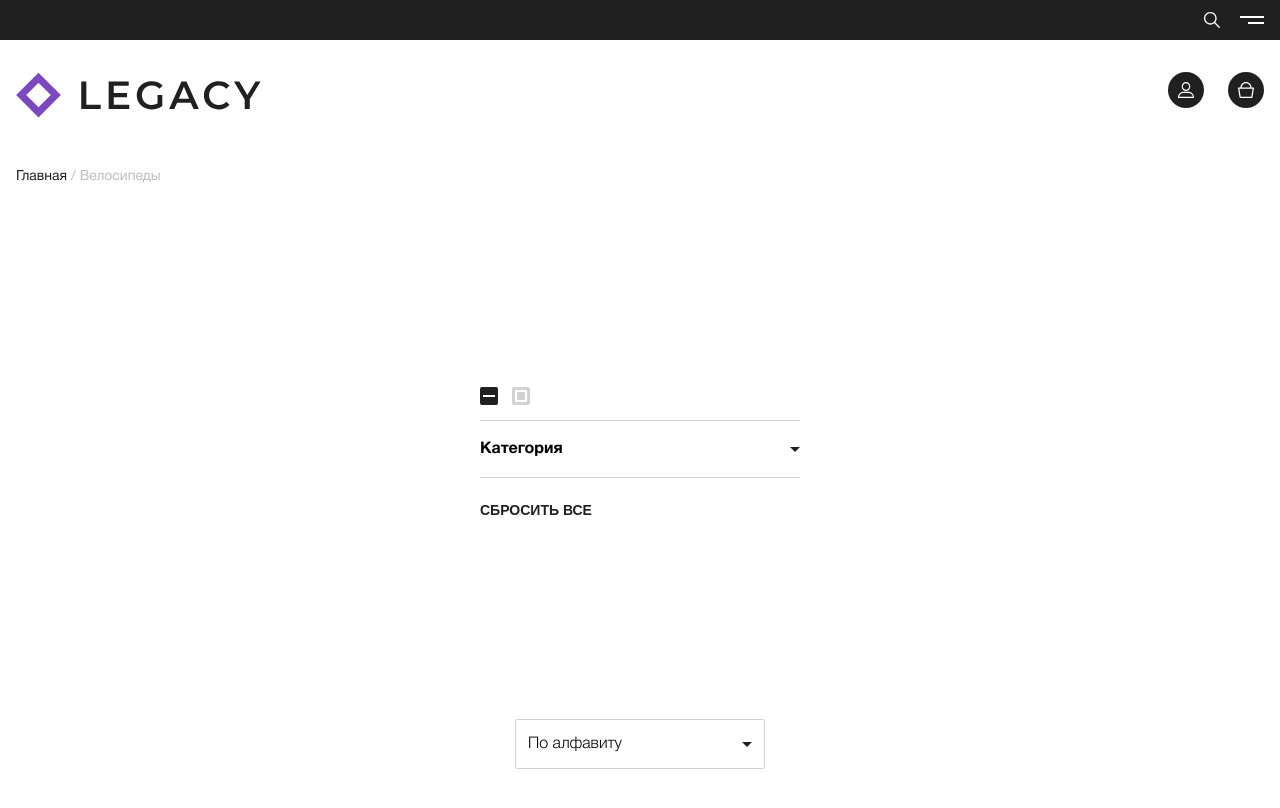
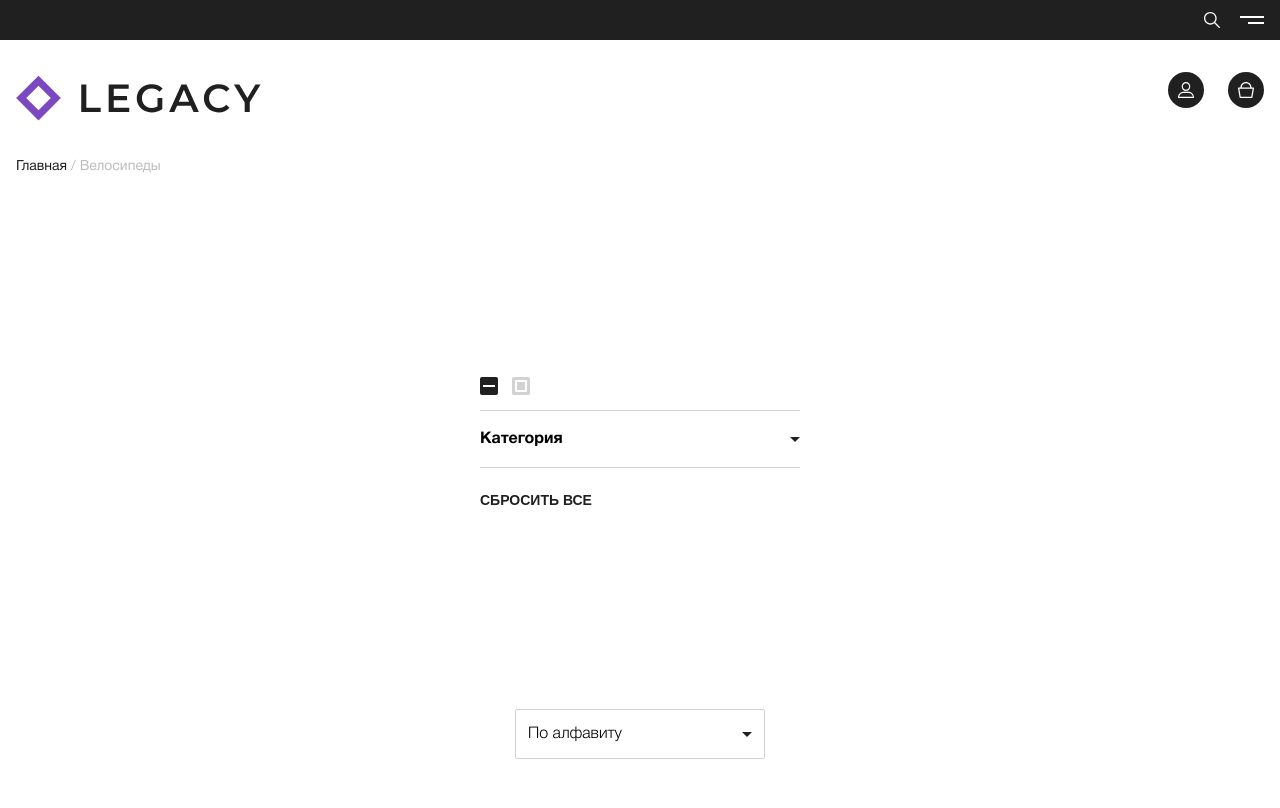
Before and after one commit to tgulegacy/project-practicum-2022-1, a website built with webpack: page src/index.html in a window 1280 px wide. Built offline with nearby package versions, Linux system fonts and the light colour scheme.

Commit message:
Revert "fix"
This reverts commit baab11823a7d18bba5f73ba6983376c61f98fe43.

```diff
--- a/src/index.html
+++ b/src/index.html
@@ -49,9 +49,11 @@
     <div class="header__bottom container">
         <div class="header__left">
             <div class="logo">
-                <svg width="245" height="46">
-                    <use href="#logo"></use>
-                </svg>
+                <div class="logo__image">
+                    <svg width="245" height="46">
+                        <use href="#logo"></use>
+                    </svg>
+                </div>
             </div>
             <div class="header__middle">
                 <div class="header__search">
```
